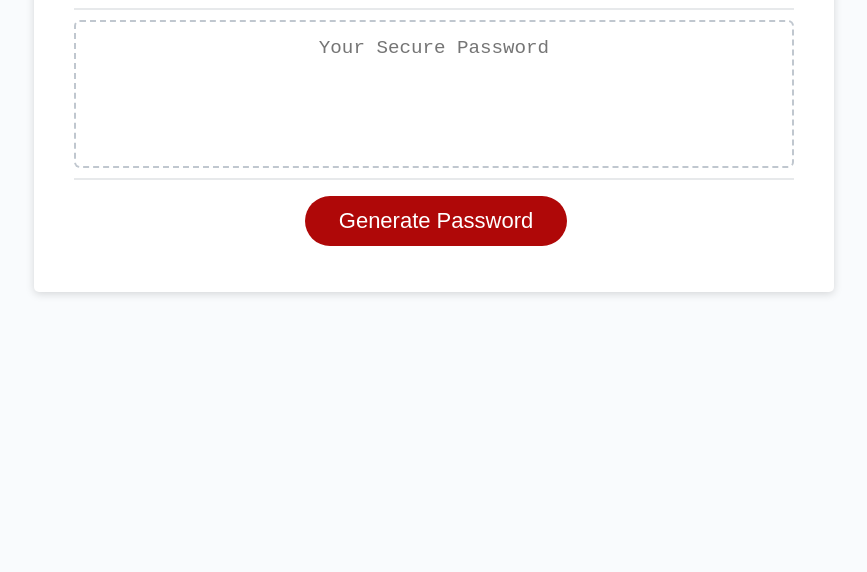
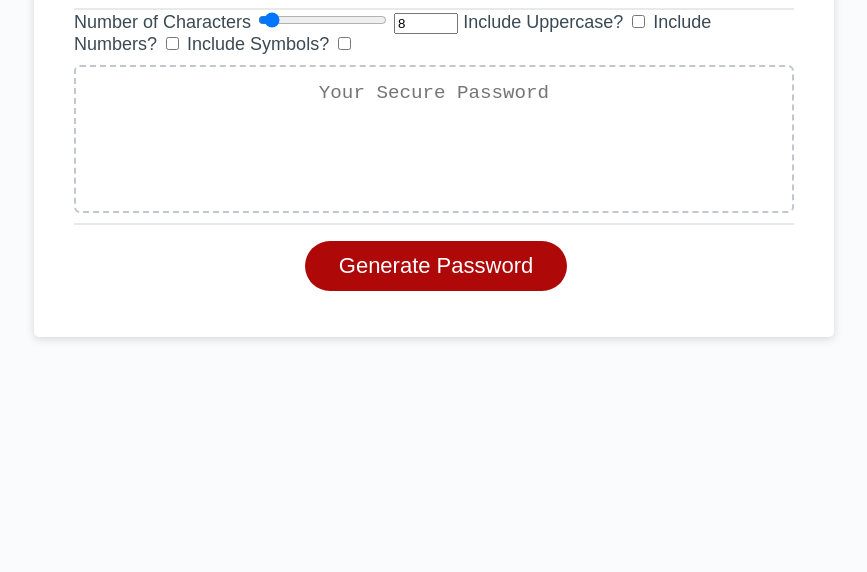
Before and after one commit to jacoblysaught/03-Password-Generator, a plain HTML site: page Develop/index.html in a window 1280 px wide. Shown: the part 228-800 px from the top of the page, without its empty margins (206-1073 px from the left). Drawn offline with Linux system fonts and the light colour scheme.

Commit message:
added diff input types into html

```diff
--- a/Develop/index.html
+++ b/Develop/index.html
@@ -16,6 +16,20 @@
         <div class="card-header">
           <h2>Generate a Password</h2>
         </div>
+        <label for="characterAmountNumber"> Number of Characters</label>
+          <input type="range" min="1" max="128" value="8"
+           id="characterAmountRange">
+          <input type="number" min="1" max="128" value="8"
+           id="characterAmountNumber">
+
+          <label for="includeUppercase">Include Uppercase?</label>
+          <input type="checkbox" id="includeUppercase">
+
+          <label for="includeNumbers">Include Numbers?</label>
+          <input type="checkbox" id="includeNumbers">
+
+          <label for="includeSymbols">Include Symbols?</label>
+          <input type="checkbox" id="includeSymbols">
         <div class="card-body">
           <textarea
             readonly
```
Also changed, not shown: Develop/script.js (line endings or trailing spaces).
